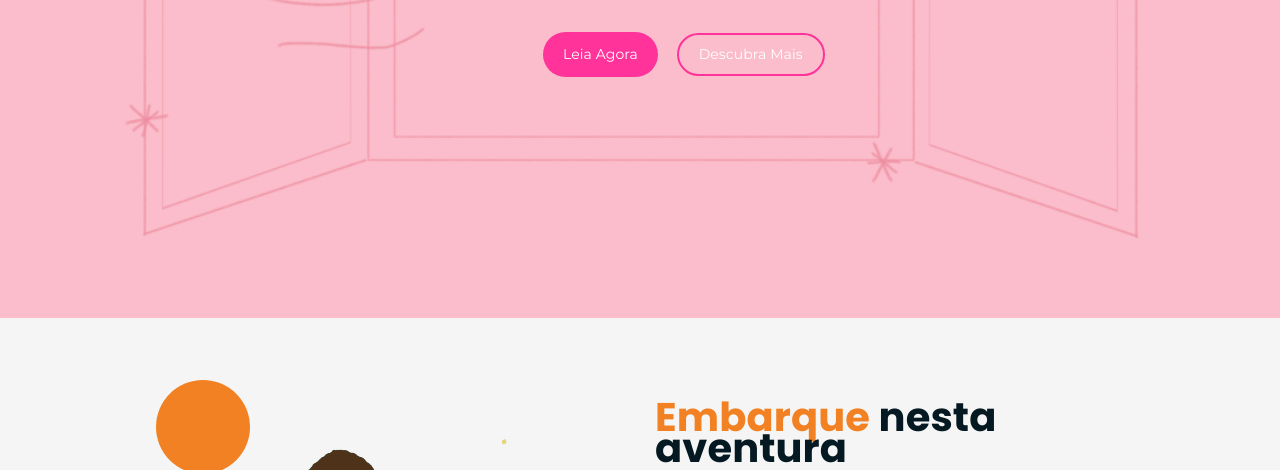
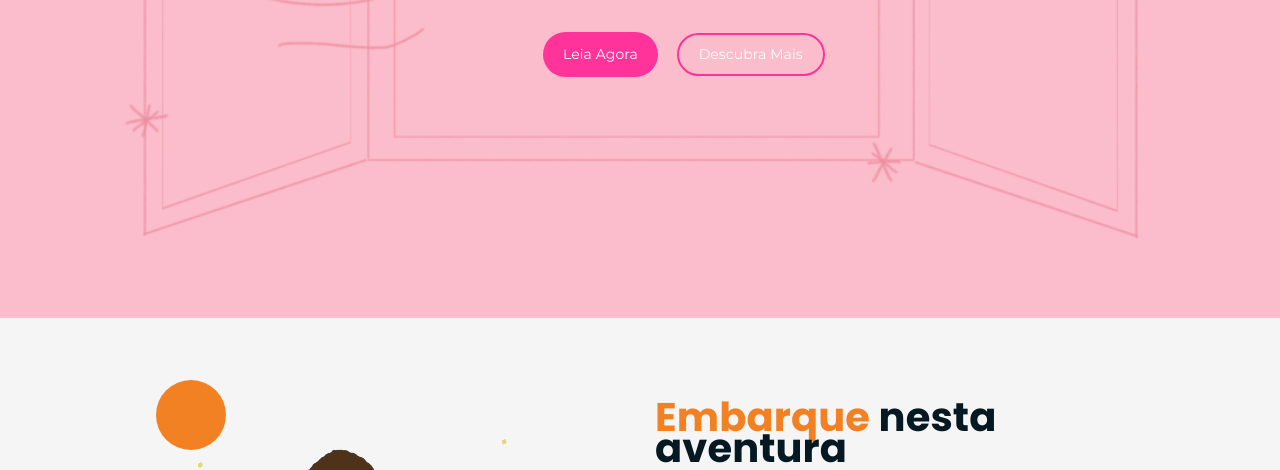
Before and after one commit to johnhypnosisbr/seja-sua-melhor-versao, a plain HTML site: page index.html in a window 1280 px wide. Shown: the part 482-952 px from the top of the page. Drawn offline with Linux system fonts and the light colour scheme.

Commit message:
fixed sun

```diff
--- a/assets/css/main.css
+++ b/assets/css/main.css
@@ -1908,8 +1908,8 @@ span.comment-date {
 
 .cart-banner .image-column .price-box .inner-price {
   position: relative;
-  width: 94px;
-  height: 94px;
+  width: 70px;
+  height: 70px;
   margin: 0 auto;
   margin-top: 8px;
   text-align: center;
--- a/index.html
+++ b/index.html
@@ -98,8 +98,6 @@
 						<div class="image">
 							<div class="price-box">
 								<div class="inner-price">
-									<span class="price">
-									</span>
 								</div>
 							</div>
 							<img src="assets/img/thaislotus.png" alt="">
```
